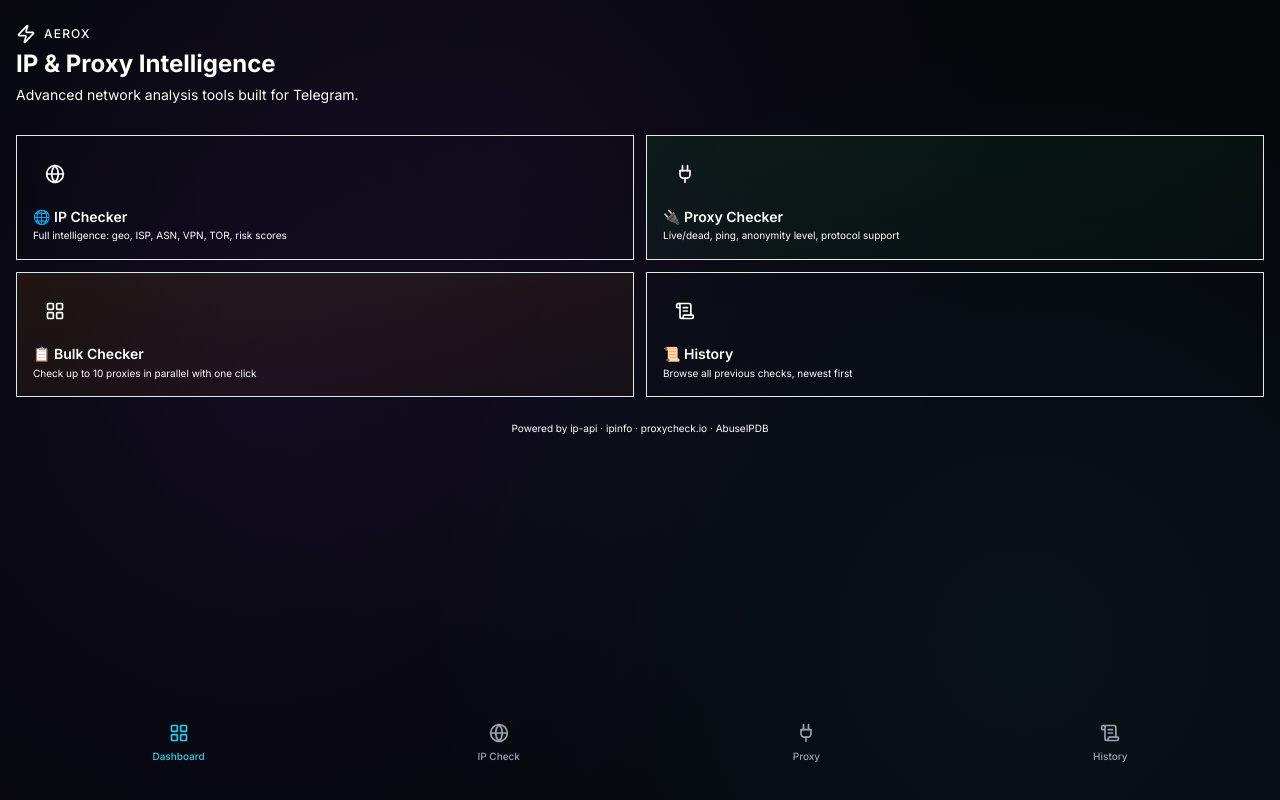
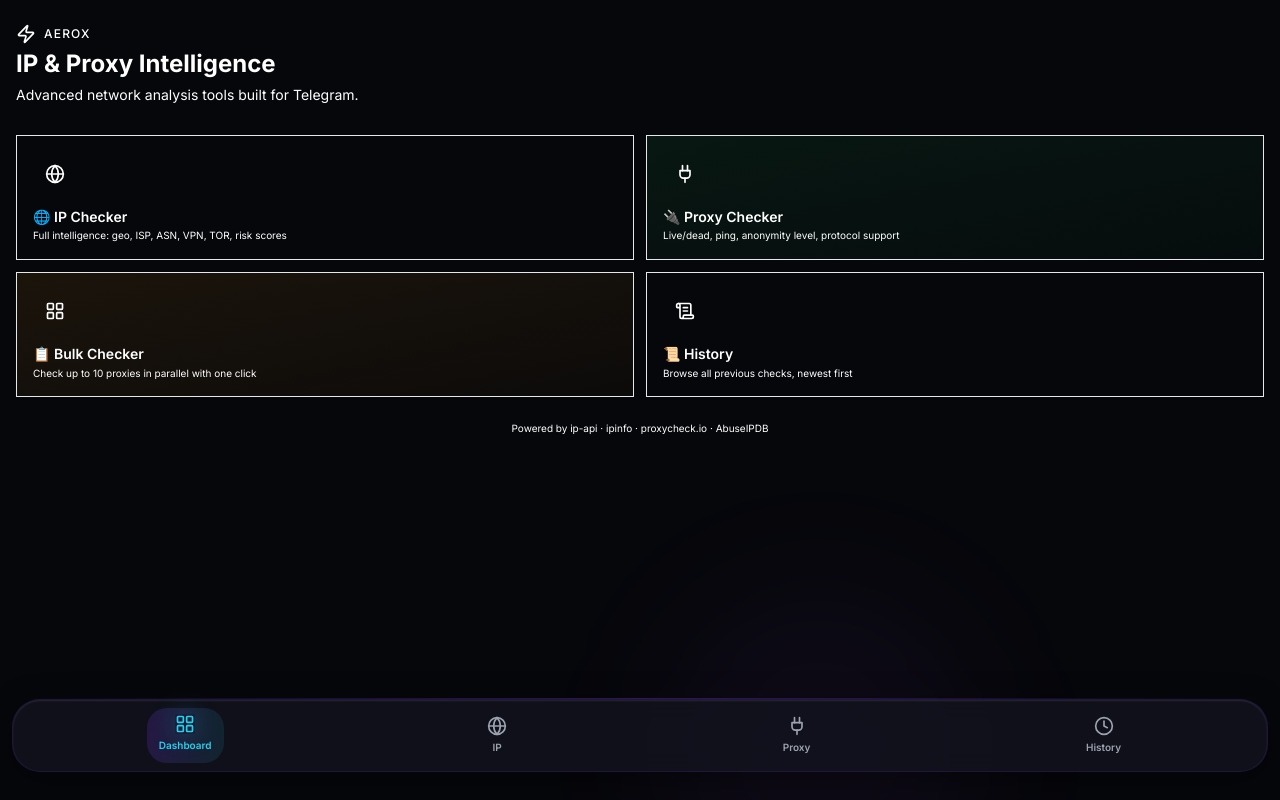
Before and after one commit to nrxarise-cyber/Testip, a React (Vite) app in the folder frontend/: page / in a window 1280 px wide. Built offline with nearby package versions, Linux system fonts and the light colour scheme; no server answers.

Commit message:
feat: create premium layout components with glassmorphism navigation

```diff
--- a/frontend/src/components/layout/PageLayout.tsx
+++ b/frontend/src/components/layout/PageLayout.tsx
@@ -1,35 +1,47 @@
 import { type ReactNode } from 'react'
 import { AnimatePresence, motion } from 'framer-motion'
 import { useLocation } from 'react-router-dom'
-import { BottomNav } from './BottomNav'
+import { PremiumBottomNav } from './PremiumBottomNav'
 
 interface PageLayoutProps {
   children: ReactNode
 }
 
 const pageVariants = {
-  initial: { opacity: 0, y: 12 },
+  initial: { opacity: 0, y: 20 },
   animate: { opacity: 1, y: 0 },
-  exit: { opacity: 0, y: -8 },
+  exit: { opacity: 0, y: -20 },
 }
 
-/**
- * Root layout wrapper providing animated page transitions and bottom nav.
- */
 export function PageLayout({ children }: PageLayoutProps) {
   const location = useLocation()
 
   return (
-    <div className="flex flex-col min-h-dvh bg-tg-bg">
-      {/* Decorative gradient orbs */}
+    <div className="relative flex flex-col min-h-dvh bg-aerox-bg overflow-hidden">
+      {/* Animated background blobs */}
       <div className="fixed inset-0 pointer-events-none overflow-hidden">
-        <div className="absolute -top-40 -right-40 w-80 h-80 bg-tg-blue/8 rounded-full blur-3xl" />
-        <div className="absolute top-1/2 -left-32 w-64 h-64 bg-tg-blue-dark/6 rounded-full blur-3xl" />
-        <div className="absolute -bottom-32 right-1/4 w-72 h-72 bg-tg-blue/5 rounded-full blur-3xl" />
+        {/* Blob 1 */}
+        <motion.div
+          animate={{ x: [0, 30, 0], y: [0, -30, 0] }}
+          transition={{ duration: 12, repeat: Infinity, ease: 'easeInOut' }}
+          className="absolute -top-40 -right-40 w-96 h-96 bg-purple-primary/8 rounded-full blur-3xl"
+        />
+        {/* Blob 2 */}
+        <motion.div
+          animate={{ x: [0, -40, 0], y: [0, 40, 0] }}
+          transition={{ duration: 14, repeat: Infinity, ease: 'easeInOut', delay: 1 }}
+          className="absolute top-1/3 -left-32 w-72 h-72 bg-cyan/6 rounded-full blur-3xl"
+        />
+        {/* Blob 3 */}
+        <motion.div
+          animate={{ x: [0, 50, 0], y: [0, -50, 0] }}
+          transition={{ duration: 16, repeat: Infinity, ease: 'easeInOut', delay: 2 }}
+          className="absolute -bottom-32 right-1/4 w-80 h-80 bg-purple-secondary/5 rounded-full blur-3xl"
+        />
       </div>
 
-      {/* Page content with route-keyed animation */}
-      <main className="flex-1 relative z-10 pb-24 overflow-auto">
+      {/* Main content */}
+      <main className="flex-1 relative z-10 pb-28 overflow-auto">
         <AnimatePresence mode="wait" initial={false}>
           <motion.div
             key={location.pathname}
@@ -37,7 +49,7 @@ export function PageLayout({ children }: PageLayoutProps) {
             initial="initial"
             animate="animate"
             exit="exit"
-            transition={{ duration: 0.22, ease: 'easeOut' }}
+            transition={{ duration: 0.3, ease: 'easeOut' }}
             className="min-h-full"
           >
             {children}
@@ -45,7 +57,8 @@ export function PageLayout({ children }: PageLayoutProps) {
         </AnimatePresence>
       </main>
 
-      <BottomNav />
+      {/* Bottom navigation */}
+      <PremiumBottomNav />
     </div>
   )
 }
--- /dev/null
+++ b/frontend/src/components/layout/PremiumBottomNav.tsx
@@ -0,0 +1,66 @@
+import { useNavigate, useLocation } from 'react-router-dom'
+import { Globe, Plug, LayoutGrid, Clock } from 'lucide-react'
+import { motion } from 'framer-motion'
+
+const navItems = [
+  { path: '/', label: 'Dashboard', icon: LayoutGrid },
+  { path: '/ip', label: 'IP', icon: Globe },
+  { path: '/proxy', label: 'Proxy', icon: Plug },
+  { path: '/history', label: 'History', icon: Clock },
+] as const
+
+export function PremiumBottomNav() {
+  const navigate = useNavigate()
+  const location = useLocation()
+
+  return (
+    <nav className="fixed bottom-0 left-0 right-0 z-40 safe-bottom">
+      {/* Gradient line at top */}
+      <div className="h-px bg-gradient-to-r from-transparent via-purple-primary/40 to-transparent" />
+
+      {/* Navigation bar */}
+      <div className="glass-base mx-3 mb-3 px-2 py-2 rounded-2xl flex items-center justify-around">
+        {navItems.map(({ path, label, icon: Icon }) => {
+          const isActive = location.pathname === path
+
+          return (
+            <motion.button
+              key={path}
+              whileTap={{ scale: 0.95 }}
+              whileHover={{ scale: 1.05 }}
+              onClick={() => navigate(path)}
+              className="nav-item relative"
+              aria-label={`Navigate to ${label}`}
+            >
+              {isActive && (
+                <motion.div
+                  layoutId="nav-bg"
+                  className="absolute inset-0 bg-gradient-to-r from-purple-primary/20 to-cyan/10 rounded-lg"
+                  transition={{ type: 'spring', stiffness: 380, damping: 30 }}
+                />
+              )}
+
+              <motion.div
+                className="relative z-10 flex flex-col items-center gap-1"
+                animate={isActive ? { y: -2 } : { y: 0 }}
+              >
+                <Icon
+                  className={`w-5 h-5 transition-all duration-300 ${
+                    isActive ? 'text-cyan shadow-glow-cyan' : 'text-text-muted'
+                  }`}
+                />
+                <span
+                  className={`text-[10px] font-semibold transition-all duration-300 ${
+                    isActive ? 'text-cyan' : 'text-text-muted'
+                  }`}
+                >
+                  {label}
+                </span>
+              </motion.div>
+            </motion.button>
+          )
+        })}
+      </div>
+    </nav>
+  )
+}
--- /dev/null
+++ b/frontend/src/components/layout/PremiumHeader.tsx
@@ -0,0 +1,42 @@
+import { motion } from 'framer-motion'
+import { ArrowLeft } from 'lucide-react'
+import { useNavigate } from 'react-router-dom'
+
+interface HeaderProps {
+  title: string
+  subtitle?: string
+  showBack?: boolean
+  action?: React.ReactNode
+}
+
+export function PremiumHeader({ title, subtitle, showBack = false, action }: HeaderProps) {
+  const navigate = useNavigate()
+
+  return (
+    <motion.div
+      initial={{ opacity: 0, y: -20 }}
+      animate={{ opacity: 1, y: 0 }}
+      transition={{ duration: 0.3 }}
+      className="px-4 pt-6 pb-4 space-y-2"
+    >
+      <div className="flex items-center justify-between">
+        <div className="flex items-center gap-3 flex-1">
+          {showBack && (
+            <motion.button
+              whileTap={{ scale: 0.9 }}
+              onClick={() => navigate(-1)}
+              className="p-2 rounded-lg hover:bg-aerox-surface transition-colors"
+            >
+              <ArrowLeft className="w-5 h-5 text-text-primary" />
+            </motion.button>
+          )}
+          <div className="flex-1">
+            <h1 className="text-2xl font-bold text-text-primary">{title}</h1>
+            {subtitle && <p className="text-sm text-text-muted mt-1">{subtitle}</p>}
+          </div>
+        </div>
+        {action && <div className="flex-shrink-0">{action}</div>}
+      </div>
+    </motion.div>
+  )
+}
--- /dev/null
+++ b/frontend/src/components/layout/PremiumSection.tsx
@@ -0,0 +1,22 @@
+import { motion } from 'framer-motion'
+
+interface PremiumSectionProps {
+  title?: string
+  children: React.ReactNode
+  className?: string
+  delay?: number
+}
+
+export function PremiumSection({ title, children, className = '', delay = 0 }: PremiumSectionProps) {
+  return (
+    <motion.section
+      initial={{ opacity: 0, y: 20 }}
+      animate={{ opacity: 1, y: 0 }}
+      transition={{ duration: 0.4, delay }}
+      className={`space-y-3 ${className}`}
+    >
+      {title && <h2 className="text-lg font-semibold text-text-primary px-4">{title}</h2>}
+      <div className="px-4">{children}</div>
+    </motion.section>
+  )
+}
```
